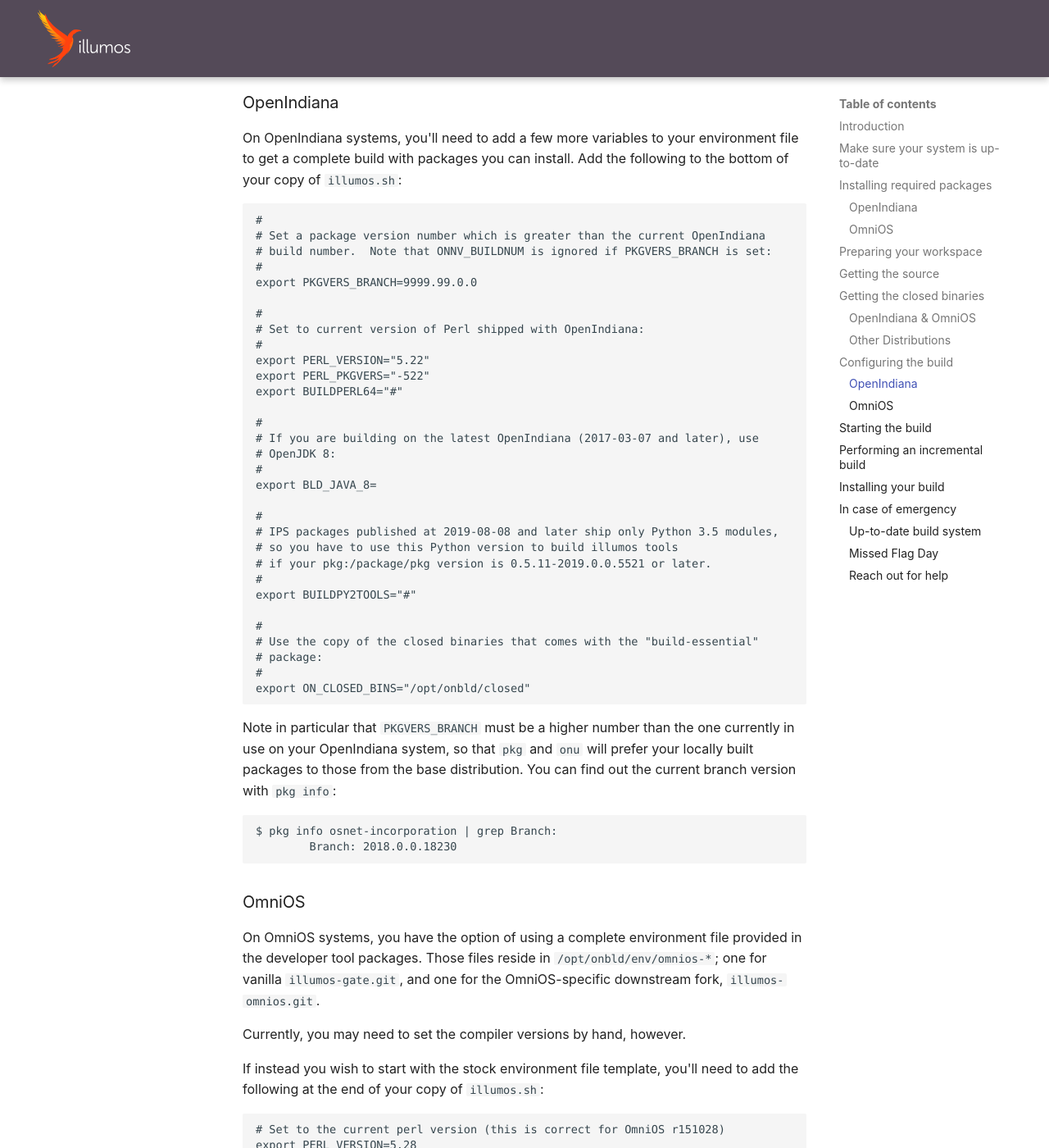
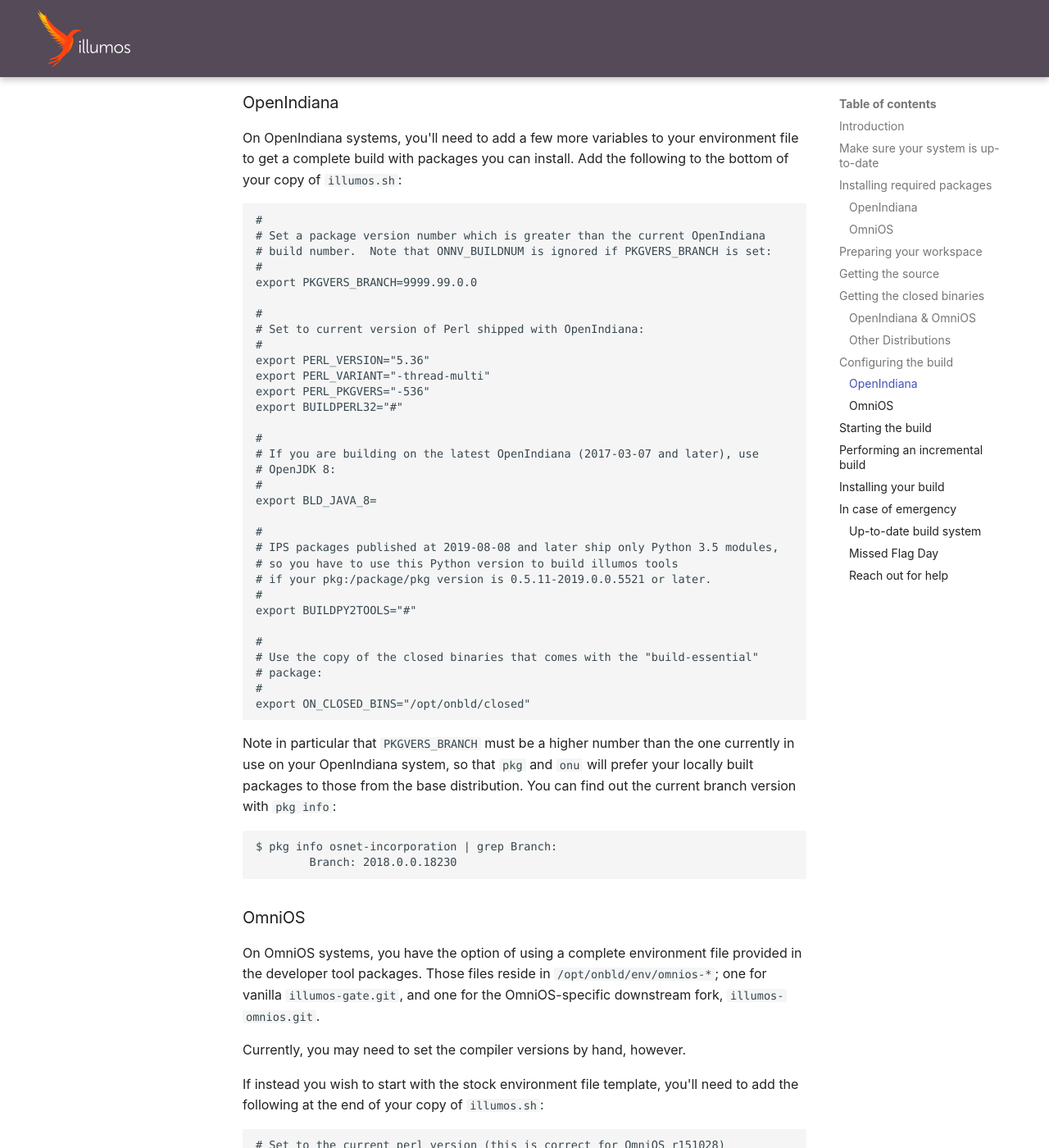
Before and after one commit to illumos/docs, an MkDocs documentation site: the page built from docs/developers/build.md, in a window 1280 px wide and 1400 px high, scrolled down 3429 px. Shown: the whole window at 82% size. Built offline with MkDocs 1.6.1 and Material for MkDocs 9.7.7, drawn with Linux system fonts in a browser that asks for light colours.

Commit message:
build.md: OpenIndiana switched to perl 5.36

```diff
--- a/docs/developers/build.md
+++ b/docs/developers/build.md
@@ -172,9 +172,10 @@
 #
 # Set to current version of Perl shipped with OpenIndiana:
 #
-export PERL_VERSION="5.22"
-export PERL_PKGVERS="-522"
-export BUILDPERL64="#"
+export PERL_VERSION="5.36"
+export PERL_VARIANT="-thread-multi"
+export PERL_PKGVERS="-536"
+export BUILDPERL32="#"
 
 #
 # If you are building on the latest OpenIndiana (2017-03-07 and later), use
```
